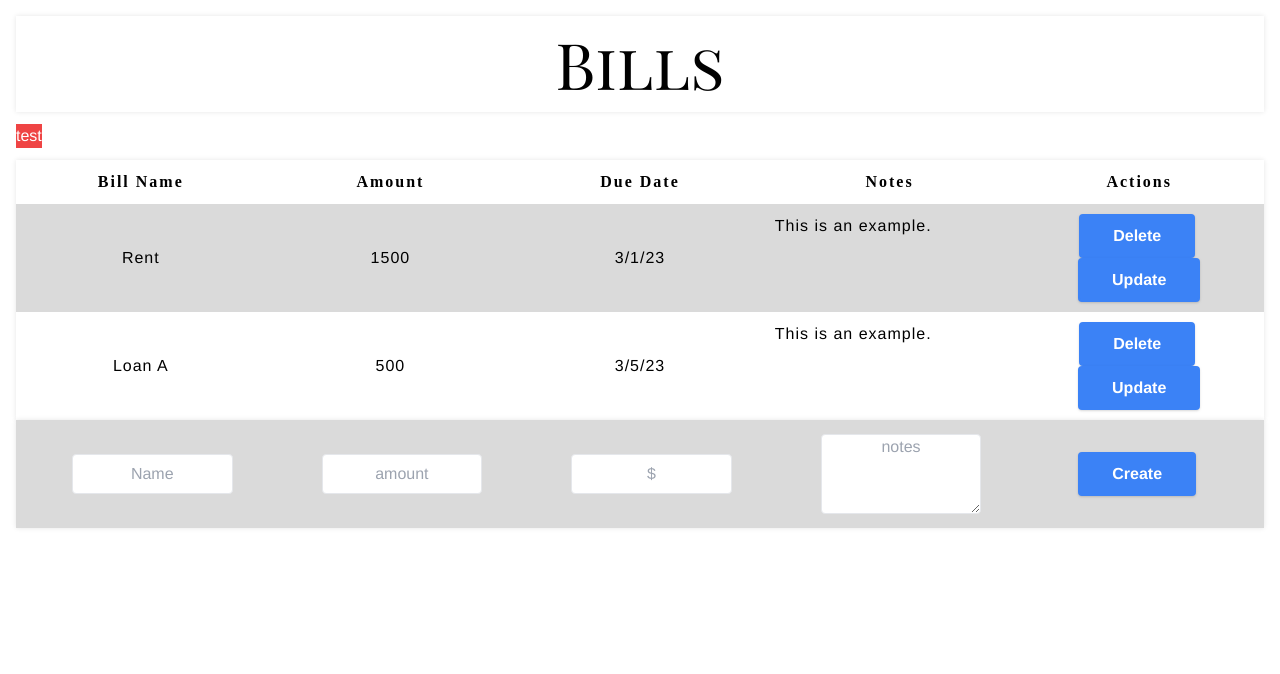
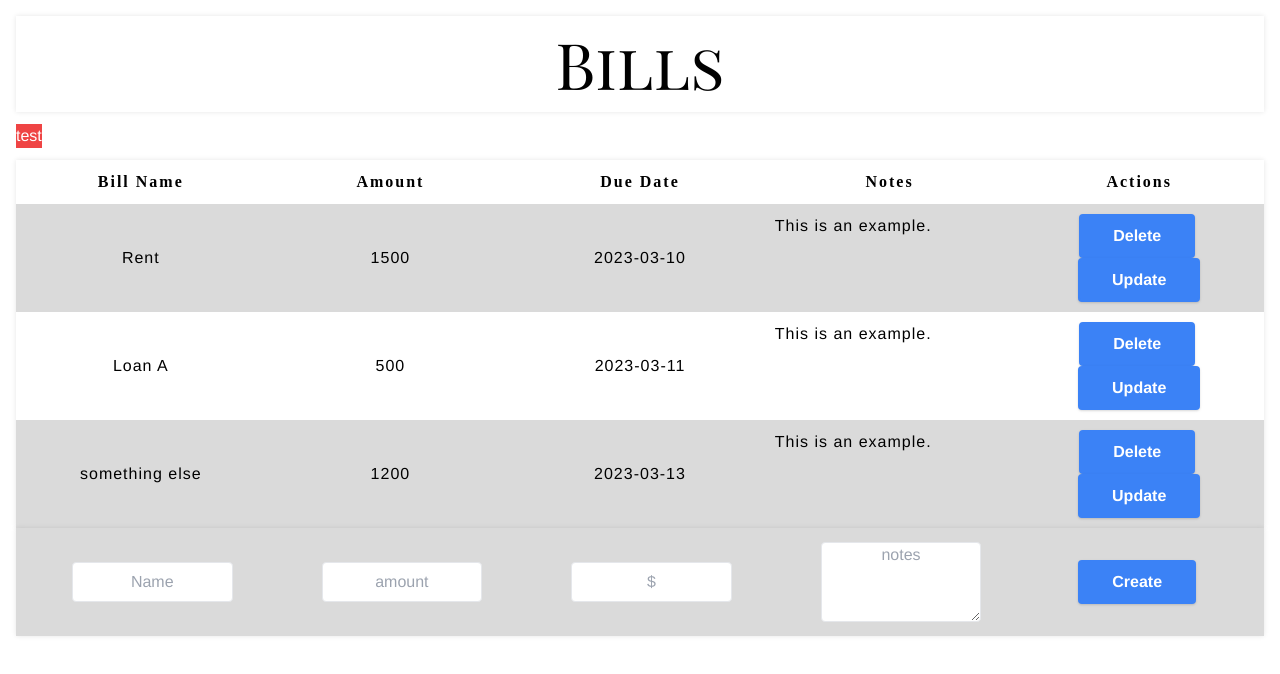
Before and after one commit to Jordan-Skazinski/BillingAppJCTTEK, a React (Create React App) app: page / in a window 1280 px wide. Shown: the top 674 px of the page. Built offline with nearby package versions, Linux system fonts and the light colour scheme.

Commit message:
added  a function to check all users bill dueDates

```diff
--- a/src/App.js
+++ b/src/App.js
@@ -7,7 +7,13 @@ import LogIn from "./LogIn.js"
 import { today } from "./date-time";
 
 let date = today()
+//let date_1 = new Date(2023-)
+let date_1 = new Date(RecipeData[0][1].dueDate)
+let date_2 = new Date(date)
+let difference = date_1 - date_2;
+console.log(difference);
 
+/*
 let permission = Notification.permission;
 if(permission === "granted") {
    showNotification();
@@ -15,17 +21,59 @@ if(permission === "granted") {
    requestAndShowPermission();
 } else {
   alert("Use normal alert");
-}
+}*/
+  let title = "Bill due";
+  let body = `Todays date is ${date}
+  Bill's due date is ${RecipeData[0][0].dueDate}`;
+
 function showNotification() {
 
-   var title = "Bill due";
-   var body = date;
-   var notification = new Notification(title, { body });
-   notification.onclick = () => {
-          notification.close();
-          window.parent.focus();
-   }
+  var notification = new Notification(title, { body });
+  notification.onclick = () => {
+         notification.close();
+         window.parent.focus();
+  }
+
 }
+function checkForUpcomeingDueDates(){
+
+  //7948800000
+  //2649600000
+  //2678400000
+
+for(let i = 0; i < RecipeData[0].length; i++) {
+  let date_1 = new Date(RecipeData[0][i].dueDate)
+  let date_2 = new Date(date)
+  let difference = date_1 - date_2;
+
+
+  if(RecipeData[0][i].dueDate === date){
+    title = "Bill due Today!"
+    body = `Todays date is ${date}
+    Bill's due date is ${RecipeData[0][i].dueDate}`;
+  showNotification()
+  } else if(difference === 259200000){
+  title = "Bill due in three days!";
+   body = `Todays date is ${date}
+    Bill's due date is ${RecipeData[0][i].dueDate}`;
+  showNotification()
+} else if(difference === 86400000){
+  title = "Bill due tomorrow!";
+   body = `Todays date is ${date}
+    Bill's due date is ${RecipeData[0][i].dueDate}`;
+  showNotification()
+}
+}
+if(false){
+
+}
+if(true){}
+if(true){}
+
+}
+
+checkForUpcomeingDueDates()
+/*
 function requestAndShowPermission() {
    Notification.requestPermission(function (permission) {
       if (permission === "granted") {
@@ -33,8 +81,7 @@ function requestAndShowPermission() {
       }
    });
 }
-
-
+*/
 
 function App() {
   /*
--- a/src/RecipeData.js
+++ b/src/RecipeData.js
@@ -7,27 +7,33 @@ const RecipeData =
   {
     name: "Rent",
     amount: "1500",
-    dueDate: "3/1/23",
+    dueDate: "2023-03-10",
     notes: "This is an example."
   },
     {
     name: "Loan A",
     amount: "500",
-    dueDate: "3/5/23",
+    dueDate: "2023-03-11",
     notes: "This is  an example."
+    },
+    {
+      name: "something else",
+      amount: "1200",
+      dueDate: "2023-03-13",
+      notes: "This is an example."
     },
 ],
 [
   {
     name: "Rent  for user 2",
     amount: "1500",
-    dueDate: "3/1/23",
+    dueDate: "2023-06-10",
     notes: "This is an example."
   },
     {
     name: "Loan A  for user 2",
     amount: "500",
-    dueDate: "3/5/23",
+    dueDate: "2023-06-10",
     notes: "This is  an example."
     },
 ]
```
